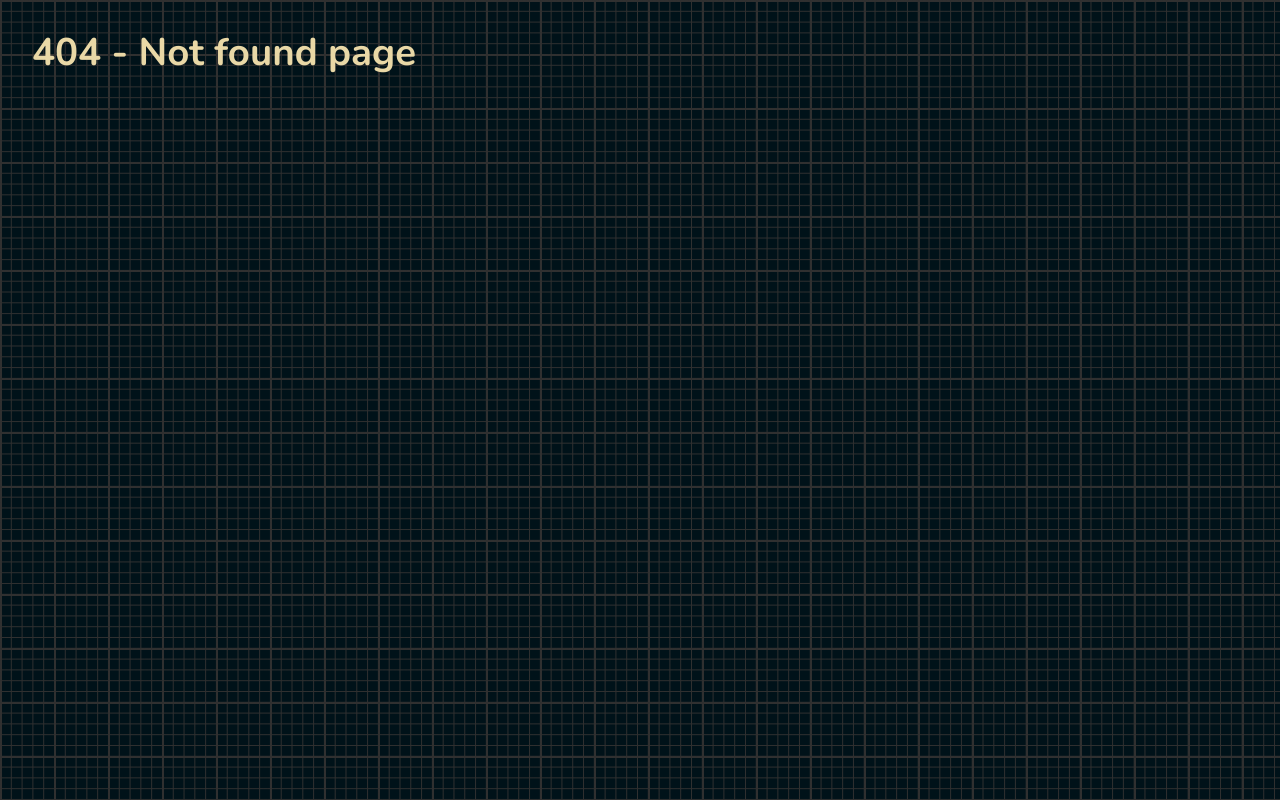
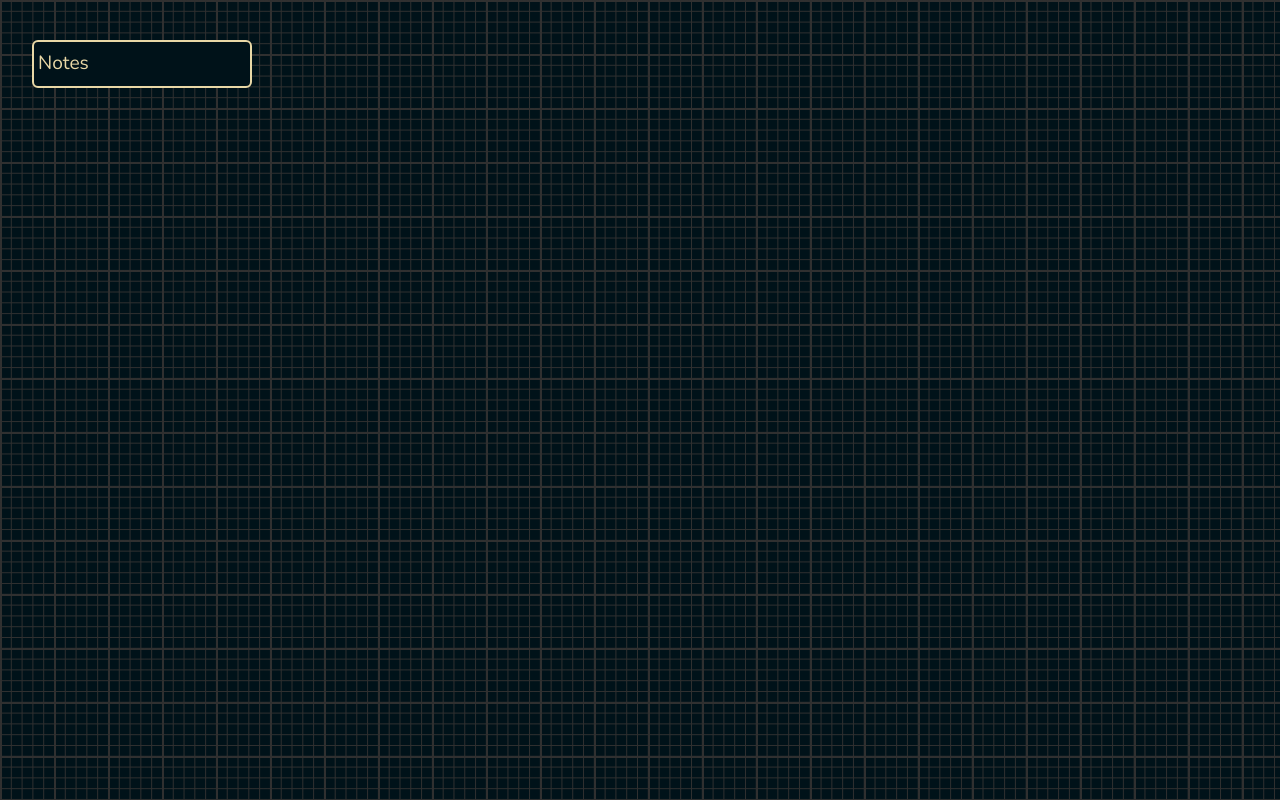
Before and after one commit to carjuan/brainblox-client, a React (Vite) app: page /workspaces in a window 1280 px wide. Before the commit this address had no page. Built offline with nearby package versions, Linux system fonts and the light colour scheme.

Commit message:
add workspaces

```diff
--- a/src/App.tsx
+++ b/src/App.tsx
@@ -1,4 +1,6 @@
 import './App.scss';
+import Workspace from './pages/Workspace';
+import { workspaces } from './assets/data.json';
 import { BrowserRouter, Routes, Route } from 'react-router-dom';
 
 function App() {
@@ -7,6 +9,11 @@ function App() {
       <h1 className="visually-hidden">brainblox</h1>
       <main className="wrapper">
         <Routes>
+          <Route path="/" element={<Workspace workspaces={workspaces} />} />
+          <Route
+            path="/workspaces"
+            element={<Workspace workspaces={workspaces} />}
+          />
           <Route path="*" element={<h1> 404 - Not found page</h1>} />
         </Routes>
       </main>
--- /dev/null
+++ b/src/assets/data.json
@@ -0,0 +1,19 @@
+{
+  "workspaces": [
+    {
+      "id": "1",
+      "name": "Notes",
+      "notes": []
+    },
+    {
+      "id": "2",
+      "name": "Health",
+      "notes": []
+    },
+    {
+      "id": "3",
+      "name": "Work and Travelling",
+      "notes": []
+    }
+  ]
+}
--- /dev/null
+++ b/src/components/Form/Option/Option.scss
@@ -0,0 +1,21 @@
+@use '../../../styles/util' as u;
+@use '../../../styles/globals/variables' as gv;
+.option {
+  cursor: pointer;
+  padding-inline: u.rem(8);
+
+  &:hover {
+    background-color: var(--clr-bg-option-select);
+    color: var(--clr-txt-light);
+  }
+
+  &__btn {
+    display: block;
+    text-align: left;
+    border: transparent;
+    background-color: transparent;
+    color: inherit;
+    cursor: pointer;
+    width: 100%;
+  }
+}
--- /dev/null
+++ b/src/components/Form/Option/index.tsx
@@ -0,0 +1,12 @@
+import './Option.scss';
+import type HeaderProps from '../../Header/Header.d.ts';
+
+export default function Option({ name }: HeaderProps.Option) {
+  return (
+    <li className="option">
+      <button tabIndex={0} className="option__btn">
+        {name}
+      </button>
+    </li>
+  );
+}
--- /dev/null
+++ b/src/components/Form/Select/Select.scss
@@ -0,0 +1,52 @@
+@use '../../../styles/util' as u;
+@use '../../../styles/globals/variables' as gv;
+.select {
+  --bg: var(--clr-bb-dark);
+  --caret: var(--clr-bb-highlight);
+  --border: 2px solid var(--clr-bb-light);
+  --px: #{u.rem(2)};
+  --py: #{u.rem(8)};
+  @include u.vertical-items(u.rem(8));
+
+  &__wrapper {
+    max-width: u.rem(220);
+    display: grid;
+    grid-template-columns: 1fr;
+    grid-template-rows: 1fr;
+    border: var(--border);
+    border-radius: gv.$border-radius;
+    background-color: var(--bg);
+    padding-inline: var(--px);
+    padding-block: var(--py);
+  }
+
+  &__selected-option {
+    padding-inline: var(--px);
+    grid-column: 1 / -1;
+    grid-row: 1 / -1;
+  }
+
+  &__dropdown {
+    grid-row: 1 / -1;
+    grid-column: 1 / -1;
+  }
+
+  &__input {
+    border: transparent;
+    border-width: 0;
+    width: 100%;
+    background-color: transparent;
+    caret-color: var(--caret);
+    outline: none;
+    color: var(--clr-txt-light);
+  }
+
+  &__options {
+    padding-block: var(--py);
+    background-color: var(--bg);
+    width: min-content;
+    white-space: nowrap;
+    border: var(--border);
+    border-radius: gv.$border-radius;
+  }
+}
--- /dev/null
+++ b/src/components/Form/Select/index.tsx
@@ -0,0 +1,66 @@
+import './Select.scss';
+import { useState, useRef } from 'react';
+import Option from '../Option';
+import type HeaderProps from '../../Header/Header.d.ts';
+
+export default function Select({ workspaces }: HeaderProps.Workspaces) {
+  const [selectedOption, setSelectedOption] = useState<null | string>('Notes');
+  const [searchValue, setSearchValue] = useState<string>('');
+  const [dropdownIsOpen, setDropdownIsOpen] = useState(false);
+  const dropdownRef = useRef(null);
+
+  const isFocus = (event: React.FocusEvent<HTMLInputElement, HTMLElement>) => {
+    console.log('input gained focus ', event);
+    setDropdownIsOpen((wasOpen) => !wasOpen);
+  };
+
+  const onBlur = (event: React.FocusEvent<HTMLInputElement, HTMLElement>) => {
+    const { relatedTarget } = event;
+
+    if (relatedTarget?.classList.contains('option__btn')) {
+      setSelectedOption(relatedTarget.textContent);
+      setSearchValue('');
+    }
+
+    setDropdownIsOpen((wasOpen) => !wasOpen);
+  };
+
+  console.log(selectedOption);
+  return (
+    <div className="select">
+      <span className="select__aria-describe" id="select-describe">
+        <span>
+          <span id="aria-results"></span>
+          <span id="aria-guidance"></span>
+        </span>
+      </span>
+
+      <div className="select__wrapper">
+        <p className="select__selected-option">
+          {!searchValue && selectedOption}
+        </p>
+        <div className="select__dropdown" data-value={searchValue}>
+          <input
+            onChange={(event) => {
+              setSearchValue(event.target.value);
+              setSelectedOption(null);
+            }}
+            onFocus={isFocus}
+            onBlur={onBlur}
+            className="select__input"
+            value={searchValue}
+          />
+        </div>
+      </div>
+      {dropdownIsOpen && (
+        <div className="select__options">
+          <ul ref={dropdownRef} className="select__options-list">
+            {workspaces.map(({ id, name }: HeaderProps.Workspace) => (
+              <Option key={id} name={name} />
+            ))}
+          </ul>
+        </div>
+      )}
+    </div>
+  );
+}
--- /dev/null
+++ b/src/components/Header/Header.d.ts
@@ -0,0 +1,22 @@
+declare namespace HeaderProps {
+  export interface Workspaces {
+    workspaces: Array<Workspace>;
+  }
+
+  export interface Workspace {
+    id: string;
+    name: string;
+    notes: Array<Note>;
+  }
+
+  export interface Note {
+    id: string;
+    content: string;
+  }
+
+  export interface Option {
+    name: string;
+  }
+}
+
+export default HeaderProps;
--- /dev/null
+++ b/src/components/Header/index.tsx
@@ -0,0 +1,10 @@
+import Select from '../Form/Select';
+import type HeaderProps from './Header.d.ts';
+
+export default function Header({ workspaces }: HeaderProps.Workspaces) {
+  return (
+    <header>
+      <Select workspaces={workspaces} />
+    </header>
+  );
+}
--- /dev/null
+++ b/src/pages/Workspace/index.tsx
@@ -0,0 +1,10 @@
+import Header from '../../components/Header';
+import type HeaderProps from '../../components/Header/Header.d.ts';
+
+export default function Workspace({ workspaces }: HeaderProps.Workspaces) {
+  return (
+    <section>
+      <Header workspaces={workspaces} />
+    </section>
+  );
+}
--- a/src/styles/globals/_colors.scss
+++ b/src/styles/globals/_colors.scss
@@ -21,6 +21,7 @@
 
   // BACKGROUND
   --clr-bg-main: var(--clr-bb-pattern-grid);
+  --clr-bg-option-select: var(--clr-dark-500);
 
   // TEXT
   --clr-txt-dark: var(--clr-bb-dark);
```
